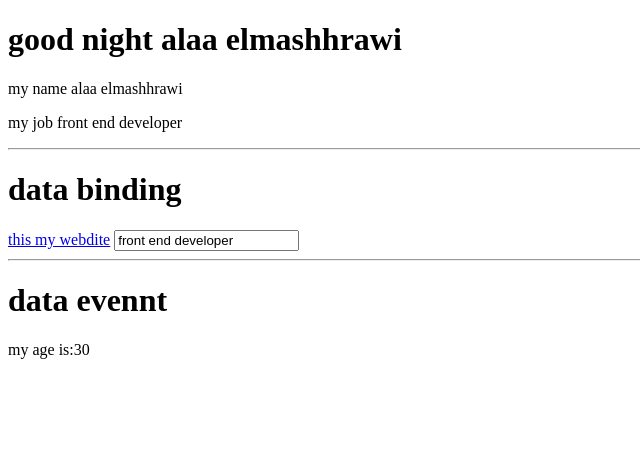
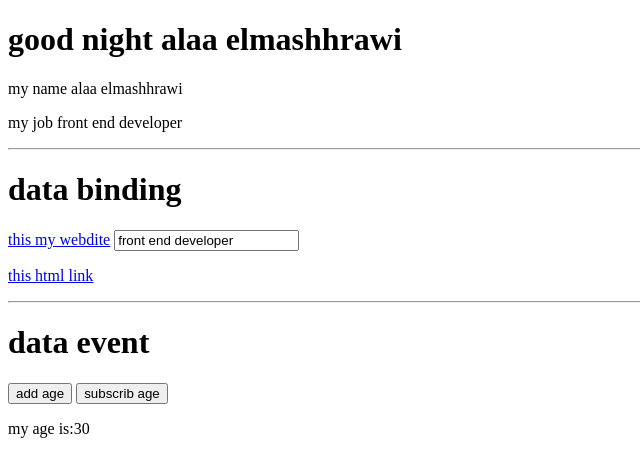
Before and after one commit to alaaelmashhrawi/vue-learn, a plain HTML site: page index.html in a window 1280 px wide. Shown: the whole page, without its empty margins (0-640 px from the left). Drawn offline with nearby package versions, Linux system fonts and the light colour scheme.

Commit message:
“events“

```diff
--- a/index.html
+++ b/index.html
@@ -15,12 +15,12 @@
     <h1>data binding</h1>
     <a v-bind:href="website">this my webdite</a>
     <input v-bind:value="job">
-    <!--<p v-html="websiteTage"></p>-->
+    <p v-html="websitetag"></p>
 
     <hr>
-    <h1>data evennt</h1>
-    <!--<button v-on:click="age++">add age</button>-->
-    <!--<button v-on:click="age&#45;&#45;">subscrib age</button>-->
+    <h1>data event</h1>
+    <button v-on:click="age++">add age</button>
+    <button v-on:click="age--">subscrib age</button>
     <p> my age is:{{age}}</p>
 </div>
 <script src="js/app.js"></script>
--- a/js/app.js
+++ b/js/app.js
@@ -5,7 +5,7 @@ new Vue({
         age :'30' ,
         job :'front end developer',
         website:'www.google.com',
-        template: '<a href="google.com">this html link</a>'
+        websitetag: '<a href="www.google.com">this html link</a>'
 
 
     },
```
